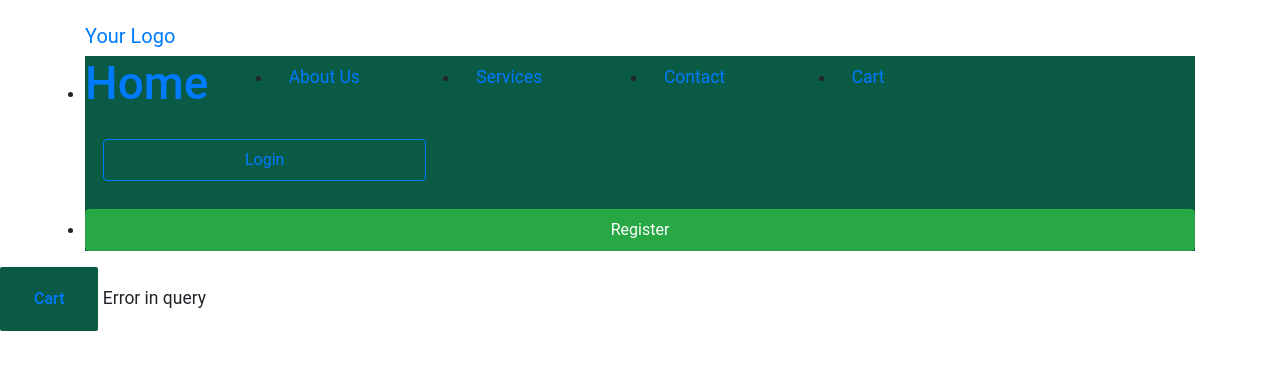
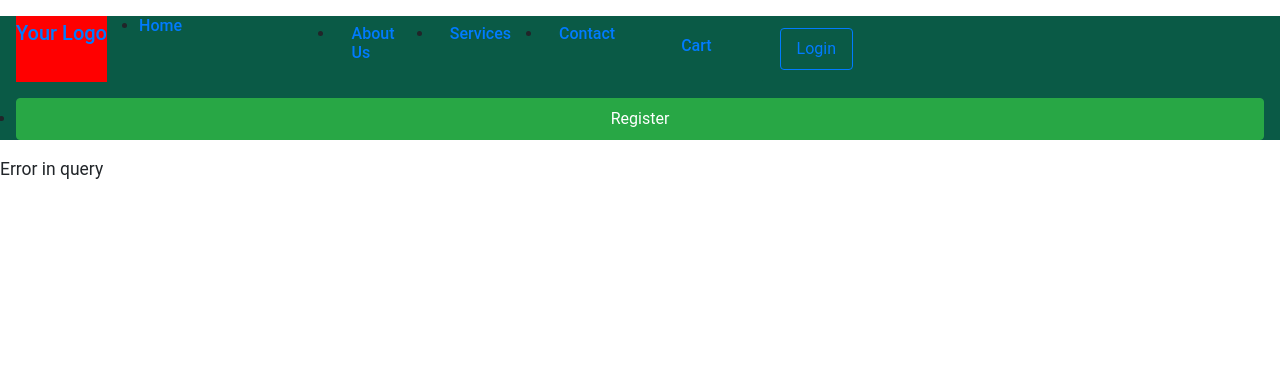
Before and after one commit to dragan002/Book-Store, a PHP site: page / in a window 1280 px wide. Shown: the top 370 px of the page. Run offline with PHP 8.4, Linux system fonts and the light colour scheme; data comes from the database, SQL or seed files in the repository; data that the repository does not hold is empty.

Commit message:
behavior #1

```diff
--- a/app/shared/header.php
+++ b/app/shared/header.php
@@ -15,35 +15,36 @@
 <body>
 
 <nav class="header">
-    <div class="container">
+    <div class="header__container">
 
-        <!-- Brand Logo -->
-        <a class="navbar-brand" href="#">Your Logo</a>
-
-        <!-- Navigation Links -->
-
+    <!--
         <?php if(isset($_SESSION['username'])) { ?>
     <div class="alert alert-success text-center" role="alert">
         Hello, <?php echo $_SESSION['username']; ?>! Welcome to BookStore.
     </div>
-<?php } ?>
-        <div class="background-secondary" id="navbarNav">
-            <ul class="grid background-secondary">
+    <?php } ?> -->
+
+        <div class="wrapper background-secondary" id="navbarNav">
+            <ul class="grid h6">
+                <a class="navbar-brand col-span-1" href="#">Your Logo</a>
+
                 <li class="background-secondary col-span-2">
-                    <a class="h1" href="../../public/index.php">Home</a>
+                    <a class="" href="../../public/index.php">Home</a>
                 </li>
-                <li class="nav-item col-span-2">
+
+                <li class="nav-item col-span-1">
                     <a class="nav-link" href="../../public/pages/about.php">About Us</a>
                 </li>
-                <li class="nav-item col-span-2">
+
+                <li class="nav-item col-span-1">
                     <a class="nav-link" href="../../public/pages/services.php">Services</a>
                 </li>
-                <li class="nav-item col-span-2">
+
+                <li class="nav-item col-span-1">
                     <a class="nav-link" href="../../public/pages/contact.php">Contact</a>
                 </li>
 
-                <!-- Cart Link -->
-                <li class="nav-item col-span-2">
+                <li class="c-button col-span-1">
                     <a class="nav-link" href="../../public/pages/cartItems.php">
                         <i class="fas fa-shopping-cart"></i> Cart
                     </a>
@@ -51,7 +52,7 @@
 
                 <!-- Login and Register Buttons -->
                 <?php if(!isset($_SESSION['username'])) { ?>
-                    <li class="c-button col-span-4">
+                    <li class="c-button col-span-1">
                         <a class="nav-link btn btn-outline-primary" href="../../public/pages/login.php">Login</a>
                     </li>
                 <?php } ?>
@@ -63,7 +64,7 @@
                 <?php } ?>
 
                 <?php if(isset($_SESSION['username'])) { ?>
-                    <li class="nav-item">
+                    <li class="nav-item col-span-1">
                         <a class="nav-link" href="../../app/controllers/userControllers/logOutController.php">Logout</a>
                     </li>
                 <?php } ?>
@@ -72,9 +73,5 @@
     </div>
 </nav>
 
-<li class="c-button col-span-10">
-                    <a class="nav-link" href="../../public/pages/cartItems.php">
-                        <i class="fas fa-shopping-cart"></i> Cart
-                    </a>
-                </li>
+
 <!-- The rest of your HTML content goes here -->
--- a/public/index.php
+++ b/public/index.php
@@ -8,7 +8,6 @@ $bookInstance = new App\models\classes\Book\Book();
 $books = $bookInstance->findAllBooks();
 
 $categories = $bookInstance->findAllCategories();
-
 
 ?>
 
--- a/public/resource/scss/abstracts/_variables.scss
+++ b/public/resource/scss/abstracts/_variables.scss
@@ -10,7 +10,7 @@ $breakpoints: (
 
 /* Colors */
 $colors: (
-	primary: #69186b,
+	primary: #323,
 	secondary: #0a5a46,
 	dark: #001923,
 	light: #fff,
--- /dev/null
+++ b/public/resource/scss/blocks/_header.scss
@@ -0,0 +1,7 @@
+.header {
+    font-size: 300px;
+}
+
+.navbar-brand {
+    background-color: red;
+}
--- a/public/resource/scss/blocks/index.scss
+++ b/public/resource/scss/blocks/index.scss
@@ -1 +1,2 @@
 /* @import 'block-name'; */
+ @import '_header.scss';
--- a/public/resource/scss/style.css
+++ b/public/resource/scss/style.css
@@ -35,15 +35,15 @@
 /* Breakpoints */
 /* Colors */
 :root {
-  --color-primary: #69186b;
+  --color-primary: #323;
 }
 
 .color-primary {
-  color: #69186b;
+  color: #323;
 }
 
 .background-primary {
-  background-color: #69186b;
+  background-color: #323;
 }
 
 :root {
@@ -2890,6 +2890,14 @@ a img.aligncenter {
 }
 
 /* @import 'block-name'; */
+.header {
+  font-size: 300px;
+}
+
+.navbar-brand {
+  background-color: red;
+}
+
 .menu {
   /* Default Menu CSS - if used without walker */
   list-style: none;
@@ -3270,7 +3278,7 @@ a img.aligncenter {
   color: var(--color-light);
 }
 .c-button--primary:hover, .c-button--primary:focus {
-  background-color: #400f41;
+  background-color: #140e14;
   color: var(--color-light);
 }
 .c-button--secondary {
```
Also changed, not shown: public/resource/scss/blocks/index.css (+8 -1 lines), public/resource/scss/style-editor.css (+10 -4 lines), 3 other files.
